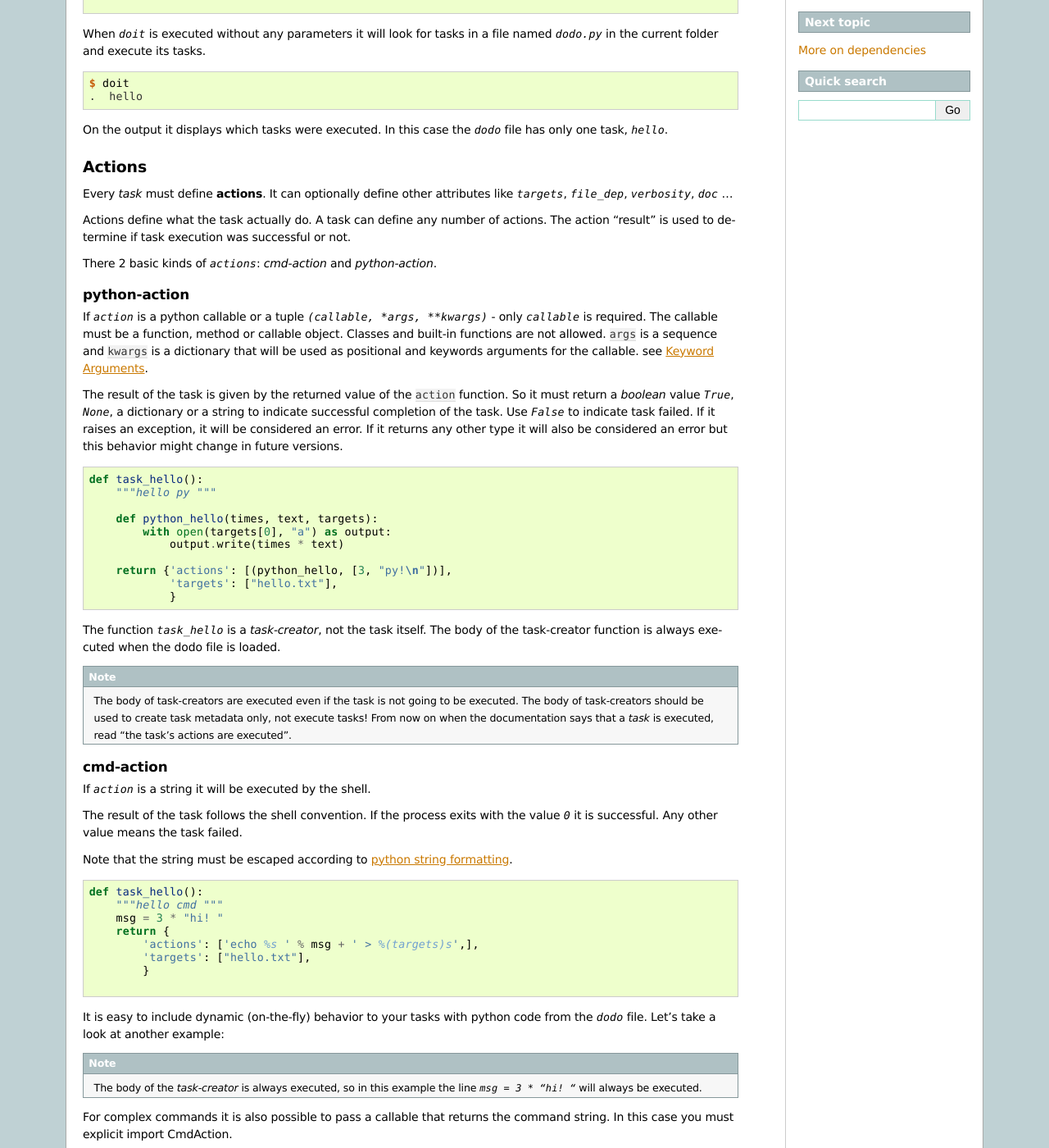
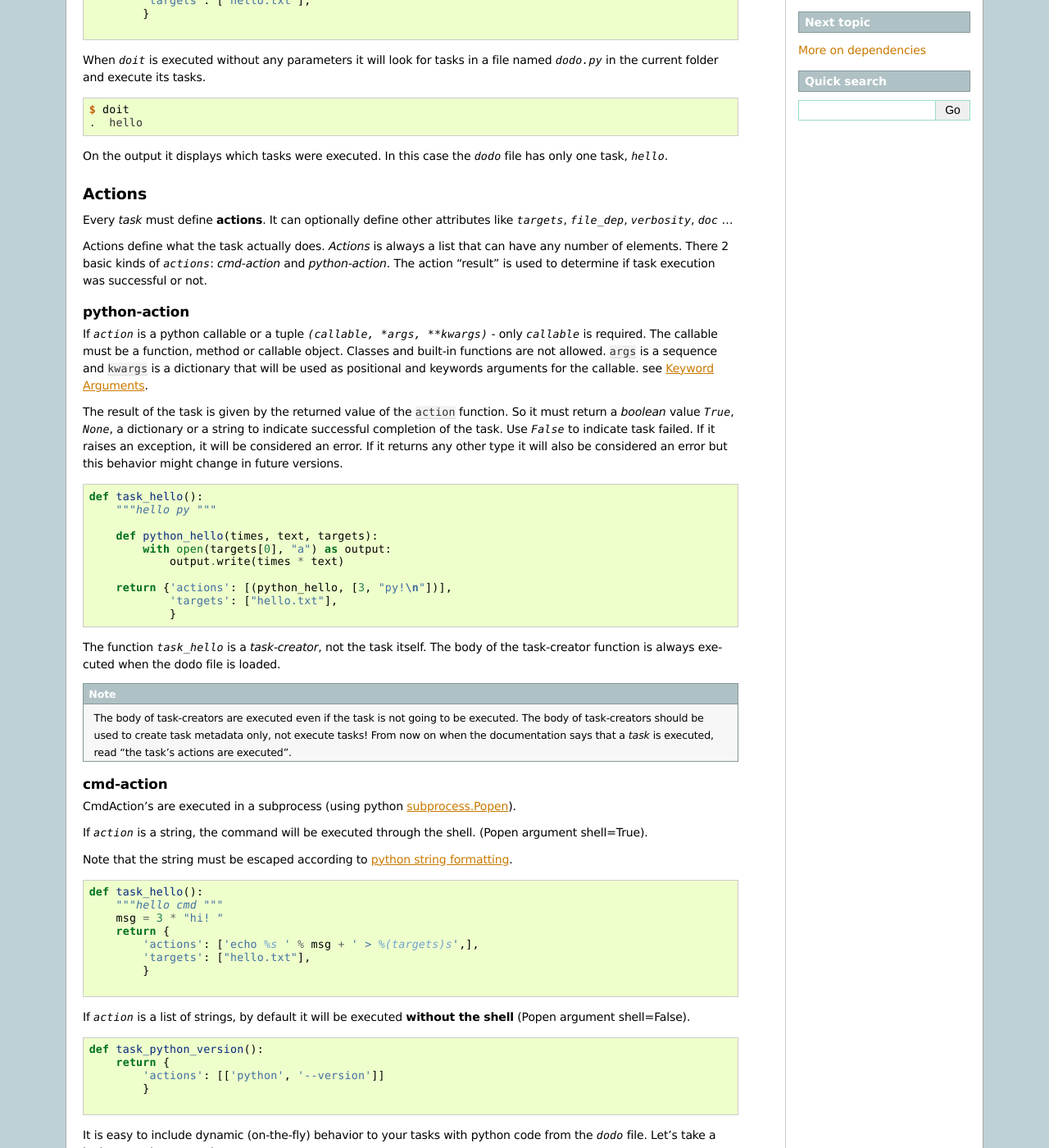
Before and after one commit to pydoit/doit, a Sphinx documentation site: the page built from doc/tasks.rst, in a window 1280 px wide and 1400 px high, scrolled down 648 px. Shown: the whole window at 82% size. Built offline with Sphinx 7.4.7, drawn with Linux system fonts in a browser that asks for light colours; some of the changed text lies outside the part shown.

Commit message:
update docs

```diff
--- a/doc/dictionary.txt
+++ b/doc/dictionary.txt
@@ -227,3 +227,6 @@ xxx
 xyz
 utf8
 WORDBREAKS
+Popen
+popen
+CmdAction's
--- a/doc/tasks.rst
+++ b/doc/tasks.rst
@@ -12,17 +12,18 @@ So a task can be anything you can code :)
 
 Tasks are defined in plain `python <http://python.org/>`_ module with some
 conventions.
-A function that starts with the name `task_` defines a *task-creator* recognized
-by `doit`.
-These functions must return (or yield) dictionaries representing a *task*.
-A python module/file that defines *tasks* for `doit` is called **dodo** file
-(that is something like a `Makefile` for `make`).
 
 .. note::
 
     You should be comfortable with python basics. If you don't know python yet
     check `Python tutorial <http://docs.python.org/tut/>`_.
 
+
+A function that starts with the name `task_` defines a *task-creator* recognized
+by `doit`.
+These functions must return (or yield) dictionaries representing a *task*.
+A python module/file that defines *tasks* for `doit` is called **dodo** file
+(that is something like a `Makefile` for `make`).
 
 Take a look at this example (file dodo.py):
 
@@ -48,11 +49,10 @@ Every *task* must define **actions**.
 It can optionally define other attributes like `targets`, `file_dep`,
 `verbosity`, `doc` ...
 
-Actions define what the task actually do.
-A task can define any number of actions.
+Actions define what the task actually does.
+*Actions* is always a list that can have any number of elements.
+There 2 basic kinds of `actions`: *cmd-action* and *python-action*.
 The action "result" is used to determine if task execution was successful or not.
-
-There 2 basic kinds of `actions`: *cmd-action* and *python-action*.
 
 
 python-action
@@ -94,17 +94,23 @@ file is loaded.
 cmd-action
 ^^^^^^^^^^^
 
-If `action` is a string it will be executed by the shell.
+CmdAction's are executed in a subprocess (using python
+`subprocess.Popen <http://docs.python.org/3.7/library/subprocess.html#popen-constructor>`_).
 
-The result of the task follows the shell convention.
-If the process exits with the value `0` it is successful.
-Any other value means the task failed.
+If `action` is a string, the command will be executed through the shell.
+(Popen argument shell=True).
 
 Note that the string must be escaped according to
 `python string formatting <http://docs.python.org/2.7/library/stdtypes.html#string-formatting-operations>`_.
 
 
 .. literalinclude:: tutorial/cmd_actions.py
+
+
+If `action` is a list of strings, by default it will be executed **without the shell** (Popen argument shell=False).
+
+.. literalinclude:: tutorial/cmd_actions_list.py
+
 
 It is easy to include dynamic (on-the-fly) behavior to your tasks with
 python code from the `dodo` file. Let's take a look at another example:
@@ -119,6 +125,18 @@ For complex commands it is also possible to pass a callable that returns
 the command string. In this case you must explicit import CmdAction.
 
 .. literalinclude:: tutorial/cmd_from_callable.py
+
+.. note::
+
+  Different from `subprocess.Popen`, `CmdAction` `shell` argument defaults to
+  `True`. All other `Popen` arguments can also be passed in `CmdAction` except
+  `stdout` and `stderr`
+
+
+
+The result of the task follows the shell convention.
+If the process exits with the value `0` it is successful.
+Any other value means the task failed.
 
 
 
--- /dev/null
+++ b/doc/tutorial/cmd_actions_list.py
@@ -0,0 +1,4 @@
+def task_python_version():
+    return {
+        'actions': [['python', '--version']]
+        }
```
